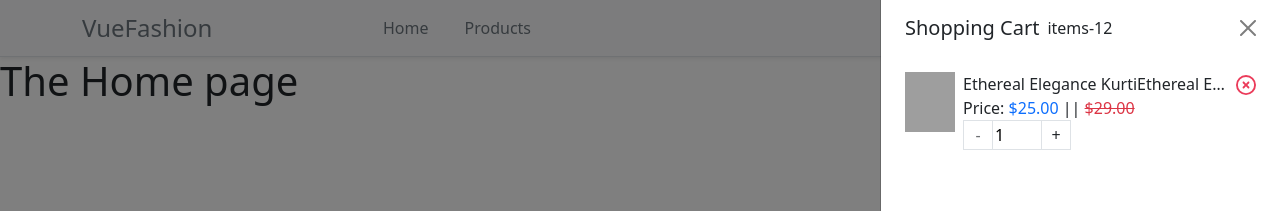
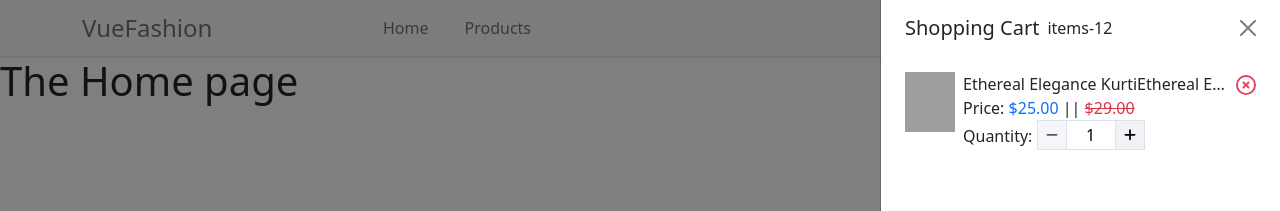
Before and after one commit to vxlrubel/vue-fashion, a Vue app: page / in a window 1280 px wide. Both pictures are taken after a click on the button "9+". Shown: the top 211 px of the page. Built offline with nearby package versions, Linux system fonts and the light colour scheme; grey boxes are pictures that could not be loaded.

Commit message:
update quantity style

```diff
--- a/src/components/QuantityMinicart.vue
+++ b/src/components/QuantityMinicart.vue
@@ -1,8 +1,17 @@
 <template>
+    <span>Quantity: </span>
     <div class="quantity d-inline-flex align-items-center">
-        <button class="btn border-0" :disabled="quantity <= 1" @click.prevent="decrement">-</button>
+        <button class="btn border-0 rounded-0 p-2" :disabled="quantity <= 1" @click.prevent="decrement">
+            <svg xmlns="http://www.w3.org/2000/svg" viewBox="0 0 448 512">
+                <path d="M432 256c0 17.7-14.3 32-32 32L48 288c-17.7 0-32-14.3-32-32s14.3-32 32-32l352 0c17.7 0 32 14.3 32 32z"/>
+            </svg>
+        </button>
         <input type="number" :value="quantity" @input="updateQuantity" step="1" max="50" min="1">
-        <button class="btn border-0" :disabled="quantity >= 50" @click.prevent="increment">+</button>
+        <button class="btn border-0 rounded-0 p-2" :disabled="quantity >= 50" @click.prevent="increment">
+            <svg xmlns="http://www.w3.org/2000/svg" viewBox="0 0 448 512">
+                <path d="M256 80c0-17.7-14.3-32-32-32s-32 14.3-32 32V224H48c-17.7 0-32 14.3-32 32s14.3 32 32 32H192V432c0 17.7 14.3 32 32 32s32-14.3 32-32V288H400c17.7 0 32-14.3 32-32s-14.3-32-32-32H256V80z"/>
+            </svg>
+        </button>
     </div>
 </template>
 
@@ -38,18 +47,37 @@
     .quantity{
         border: 1px solid #dee2e6;
     }
+    .quantity .btn{
+        background-color:#f1f2f6;
+    }
+    .quantity .btn:hover{
+        background-color:#dfe4ea;
+    }
+    .quantity .btn,
     .quantity .btn,
     .quantity input{
         display: inline-flex;
         justify-content: center;
         align-items: center;
         height: 28px;
-        width: 28px;
+        width: 28px;;
     }
     .quantity input{
         border: 0;
         border-left: 1px solid #dee2e6;
         border-right: 1px solid #dee2e6;
         width: 50px;
+        box-shadow: none !important;
+        outline: 0;
+        text-align: center;
     }
+    .quantity input[type="number"]::-webkit-outer-spin-button,
+    .quantity input[type="number"]::-webkit-inner-spin-button {
+        -webkit-appearance: none;
+        margin: 0;
+    }
+    .quantity input[type="number"] {
+        -moz-appearance: textfield;
+    }
+
 </style>
```
